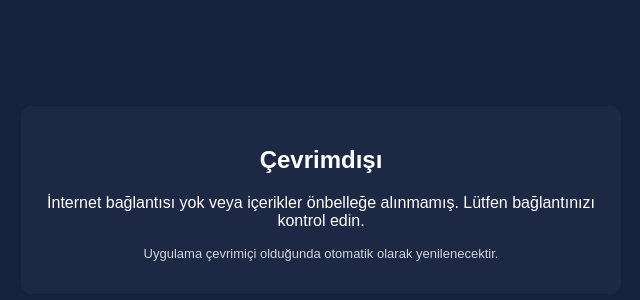
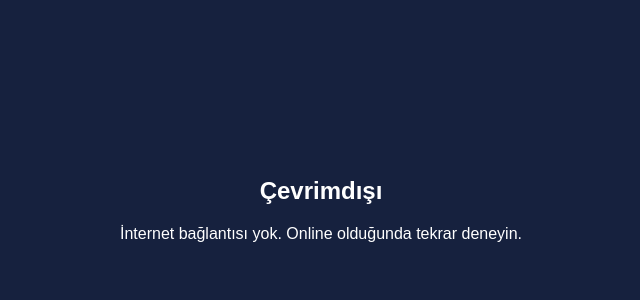
Before and after one commit to loading1212/KAHVE-FALI-TAROT, a website: page offline.html in a window 1280 px wide. Shown: the part 200-500 px from the top of the page, without its empty margins (319-959 px from the left). Drawn offline with Linux system fonts and the light colour scheme.

Commit message:
offline.html

```diff
--- a/offline.html
+++ b/offline.html
@@ -1,15 +1,10 @@
 <!doctype html>
 <html lang="tr">
-<head>
-  <meta charset="utf-8"><meta name="viewport" content="width=device-width,initial-scale=1">
-  <title>Çevrimdışı — DreamWeaver</title>
-  <style>body{font-family:Arial,Helvetica,sans-serif;background:#16213e;color:#fff;display:flex;align-items:center;justify-content:center;height:100vh;margin:0}.card{padding:20px;border-radius:10px;background:rgba(255,255,255,0.03);max-width:560px;text-align:center}</style>
-</head>
-<body>
-  <div class="card">
+<head><meta charset="utf-8"><title>Çevrimdışı</title></head>
+<body style="display:flex;align-items:center;justify-content:center;height:100vh;background:#16213e;color:#fff;font-family:sans-serif;text-align:center">
+  <div>
     <h2>Çevrimdışı</h2>
-    <p>İnternet bağlantısı yok veya içerikler önbelleğe alınmamış. Lütfen bağlantınızı kontrol edin.</p>
-    <p style="margin-top:12px;font-size:13px;opacity:0.8">Uygulama çevrimiçi olduğunda otomatik olarak yenilenecektir.</p>
+    <p>İnternet bağlantısı yok. Online olduğunda tekrar deneyin.</p>
   </div>
 </body>
 </html>
```
